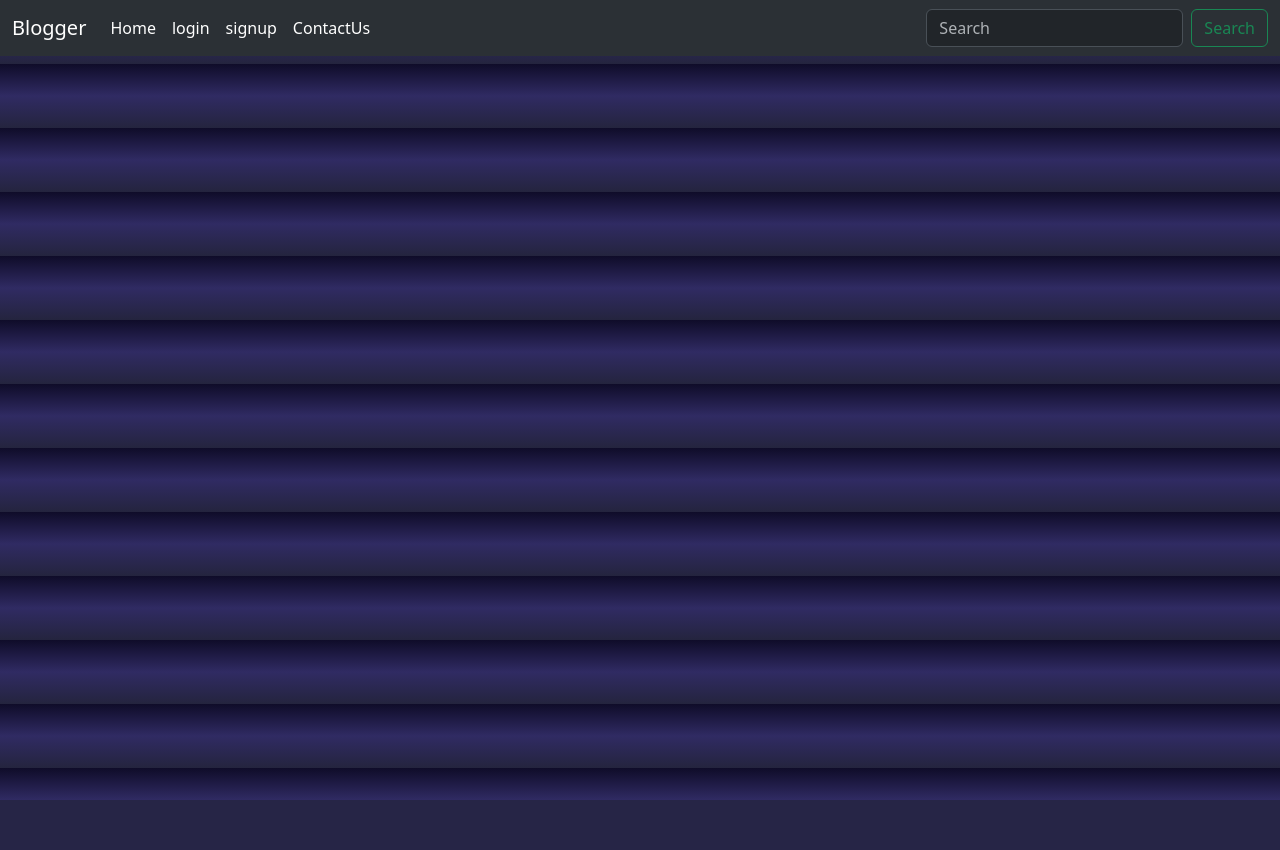
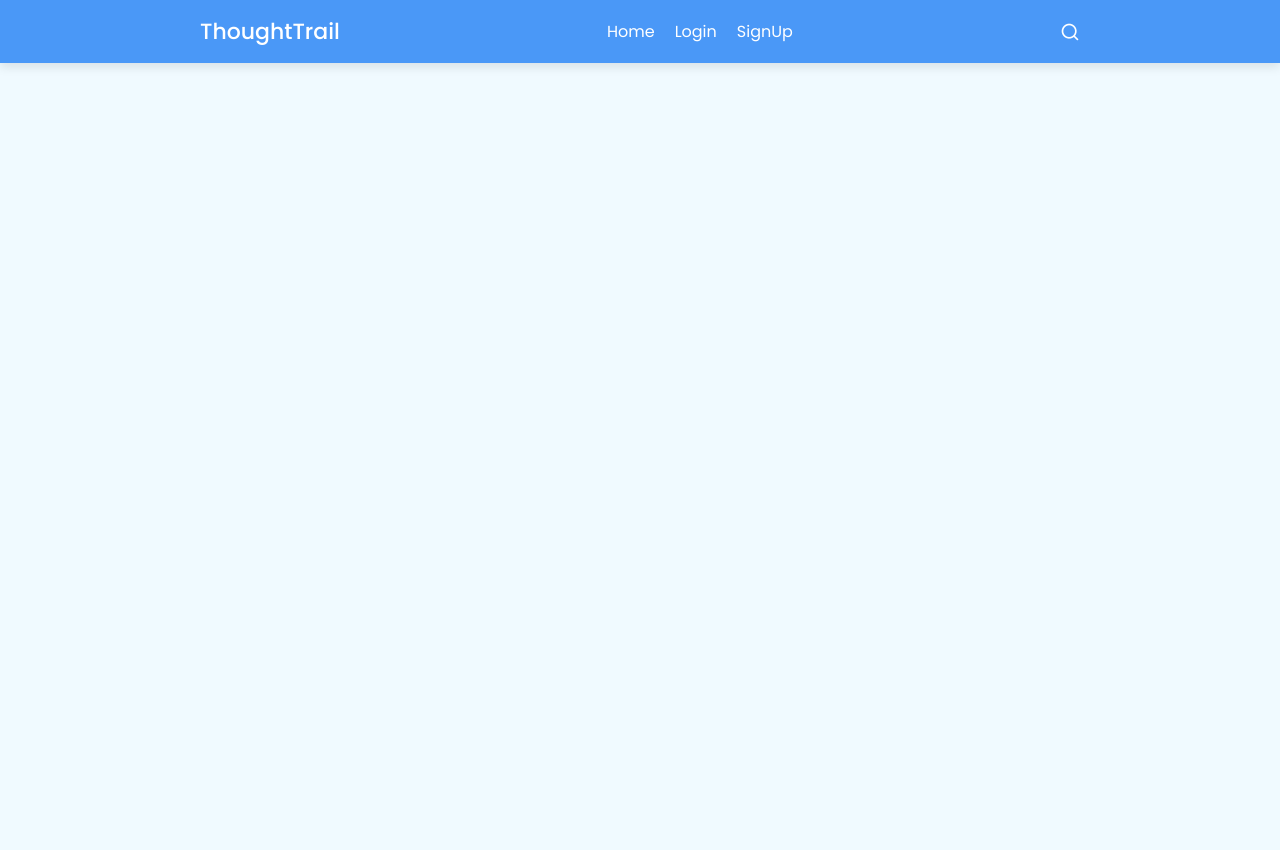
Before and after one commit to AyushSingh1002/ThoughtTrail, a Node server app: page / in a window 1280 px wide. Before the commit the page ends 800 px from the top, so only its background shows below. Run offline with Node 20, Linux system fonts and the light colour scheme; data that the repository does not hold is empty; some libraries are stand-ins or nearby versions.

Commit message:
ui update

```diff
--- a/index.js
+++ b/index.js
@@ -9,9 +9,10 @@ const {Connector} = require("./Database/index")
 
 const port = process.env.port
 const app = express()
+
 app.use(cookieparser())
 app.use(express.json())
-app.use(express.urlencoded({ extended: true })); // To parse URL-encoded data
+app.use(express.urlencoded({ extended: true }));
 app.use(express.static(path.join(__dirname, 'public')));
 app.use('/profilePic', express.static(path.join(__dirname, 'public/profilePic')));
 app.set("view engine","ejs");
--- a/middleware/CookieChecker.js
+++ b/middleware/CookieChecker.js
@@ -1,4 +1,5 @@
 const {validateUser} = require("../Services/Auth")
+const userSchema = require("../Model/index")
 
 async function checkUserAuth(req, res, next) {
   const userUid = req.cookies?.token
@@ -16,9 +17,8 @@ async function checkUserAuth(req, res, next) {
    return next()
   };
 
-
-  req.user = user;
-
+  const userInfo = await userSchema.findById(user._id)
+   req.user = userInfo
   next()
 }
 module.exports = checkUserAuth
--- a/routes/index.js
+++ b/routes/index.js
@@ -50,9 +50,15 @@ router.get("/",checkUserAuth,async(req,res)=>{
     return res.render("home",{
         user: req.user,
         blogs: blog,
-
     })
 
+})
+router.get("/a",checkUserAuth,async(req,res)=>{
+  const id = req.user._id
+  const data = await userSchema.findById(id);
+  return res.render("navbar", {
+    userInfo : data
+  })
 })
 
 
--- a/views/home.ejs
+++ b/views/home.ejs
@@ -4,33 +4,103 @@
   <meta charset="UTF-8">
   <meta name="viewport" content="width=device-width, initial-scale=1.0">
   <title>Document</title>
+</head>
 <style>
-        .card-body{
+    body{
+      height: 100vh;
+            background: linear-gradient(to bottom, #0f0c29, #302b63, #24243e);
+            font-family: Arial, sans-serif;
+            margin-top: 3.125rem;
+            padding: 0;
+            color: #fff;
+
+        }
+
+        .grid-container {
+            margin: 1rem;
+            display: grid;
+            grid-template-columns: repeat(auto-fit, minmax(220px, 1fr));
+            gap: 1.5rem;
+            padding: 2rem;
+        }
+
+        .card {
+            background-color: #fff;
+            color: #000;
+            border-radius: 8px;
+            overflow: hidden;
+            box-shadow: 0 4px 8px rgba(0, 0, 0, 0.2);
+            display: flex;
+            flex-direction: column;
+            height: auto;
+            width: auto;
+            transition: transform 0.3s, box-shadow 0.3s;
+        }
+
+        .card:hover {
+            transform: scale(1.05);
+            box-shadow: 0 6px 12px rgba(0, 0, 0, 0.3);
+        }
+
+        .card img {
+            width: 100%;
+            height: 250px;
+            object-fit: contain;
+        }
+
+        .card-body {
+            padding: 0.60rem;
             text-align: center;
+            display: flex;
+            flex-direction: column;
+            justify-content: space-between;
+            flex-grow: 1;
+        }
+
+        .card-title {
+            font-size: 1.2rem;
+            font-weight: bold;
+            margin: 0.5rem 0;
+        }
+
+        .card-text {
+            font-size: 0.9rem;
+            color: #555;
+            margin: 0.5rem 0;
+        }
+
+        .btn {
+            background-color: #007bff;
+            color: #fff;
+            border: none;
+            padding: 0.5rem;
+            border-radius: 4px;
+            text-decoration: none;
+            font-size: 0.9rem;
+            font-weight: bold;
+            cursor: pointer;
+            transition: background-color 0.3s ease;
+        }
+
+        .btn:hover {
+            background-color: #0056b3;
         }
 </style>
-</head>
-<body style="background: linear-gradient(to bottom, #0f0c29, #302b63, #24243e);">
+<body>
     <%- include("./partials/navbar.ejs") %>
+  <%= locals.userInfo %>
+  <main class="grid-container">
+    <% blogs.forEach(blog => { %>
+        <div class="card">
+            <img src="<%= blog.CoverImgURL %>" alt="<%= blog.title %> cover image">
+            <div class="card-body">
+              <h5 class="card-title"><%= blog.title.toUpperCase() %></h5>
+              <p style="text-align: center; opacity: .7;">  <%= blog.content.substring(0, 70) + "..." %></p>
 
-
-    <main class="justify-center row row-cols-1 row-cols-sm-2 row-cols-md-3 row-cols-lg-4 row-cols-xl-5 g-3 m-1">
-        <% blogs.forEach(blog => { %>
-            <div class="col">
-                <div class="card shadow-sm border-0 text-center">
-                    <img src="<%= blog.CoverImgURL %>" class="card-img-top img-fluid" alt="<%= blog.title %> cover image">
-                    <div class="card-body p-3">
-                        <h5 class="card-title text-right" style="max-width: 100%;"><%= (blog.title).toUpperCase() %></h5>
-                        <p class="card-text small">Some quick example text to build on the card title and make up the bulk of the card's content.</p>
-                        <a href="/blog/<%= blog._id %>" class="btn btn-primary btn-sm w-100">See more</a>
-                    </div>
+                <a href="/blog/<%= blog._id %>" class="btn">See more</a>
             </div>
         </div>
     <% }) %>
 </main>
-
-
-
-    <%- include("./partials/script.ejs") %>
 </body>
 </html>
--- a/views/partials/navbar.ejs
+++ b/views/partials/navbar.ejs
@@ -1,48 +1,226 @@
-<link href="https://cdn.jsdelivr.net/npm/bootstrap@5.3.3/dist/css/bootstrap.min.css" rel="stylesheet" integrity="sha384-QWTKZyjpPEjISv5WaRU9OFeRpok6YctnYmDr5pNlyT2bRjXh0JMhjY6hW+ALEwIH" crossorigin="anonymous">
-<nav class="navbar navbar-expand-lg bg-body-tertiary" data-bs-theme="dark">
-  <div class="container-fluid">
-    <a class="navbar-brand" href="#">Blogger</a>
-    <button class="navbar-toggler" type="button" data-bs-toggle="collapse" data-bs-target="#navbarSupportedContent" aria-controls="navbarSupportedContent" aria-expanded="false" aria-label="Toggle navigation">
-      <span class="navbar-toggler-icon"></span>
-    </button>
-    <div class="collapse navbar-collapse" id="navbarSupportedContent">
-      <ul class="navbar-nav me-auto mb-2 mb-lg-0">
-        <li class="nav-item">
-          <a class="nav-link active" aria-current="page" href="/">Home</a>
-        </li>
-        <% if (locals.user) { %>
-          <li class="nav-item">
-            <a class="nav-link active" aria-current="page" href="/blog">Add Blogs</a>
-          </li>
-          <li class="nav-item dropdown">
-            <a class="nav-link dropdown-toggle" href="#" role="button" data-bs-toggle="dropdown" aria-expanded="false">
-              <%= locals.user.userName %>
-            </a>
-            <ul class="dropdown-menu">
-              <li><a class="dropdown-item" href="/profile/<%= locals.user._id%>">Profile</a></li>
-              <li><a class="dropdown-item" href="/logout">Logout</a></li>
-              <li><hr class="dropdown-divider"></li>
-              <li><a class="dropdown-item" href="chess.com">Chess</a></li>
-            </ul>
-          </li>
+<html lang="en">
+  <head>
+    <meta charset="UTF-8" />
+    <meta http-equiv="X-UA-Compatible" content="IE=edge" />
+    <meta name="viewport" content="width=device-width, initial-scale=1.0" />
+    <title>Navigation Bar with Search Box</title>
+   <style>@import url("https://fonts.googleapis.com/css2?family=Poppins:wght@300;400;500;600&display=swap");
+    * {
+      margin: 0;
+      padding: 0;
+      box-sizing: border-box;
+      font-family: "Poppins", sans-serif;
+    }
+    body {
+      background: #f0faff;
+    }
+    .avatar {
+  width: 45px;
+  height: 45px;
+  border-radius: 50%;
+  border: 2px solid #fff;
+  box-shadow: 0 0 3px 0 black;
+  object-fit: cover;
+  display: flex;
+  align-items: center;
+  justify-content: end;
+}
+    .nav {
+      position: fixed;
+      top: 0;
+      left: 0;
+      width: 100%;
+      padding: 15px 200px;
+      background: #4a98f7;
+      box-shadow: 0 4px 10px rgba(0, 0, 0, 0.1);
+    }
+    .nav,
+    .nav .nav-links {
+      display: flex;
+      align-items: center;
+    }
+    .nav {
+      justify-content: space-between;
+      z-index: 1000;
+    }
+    a {
+      color: #fff;
+      text-decoration: none;
+    }
+    .nav .logo {
+      font-size: 22px;
+      font-weight: 500;
+    }
+    .nav .nav-links {
+      column-gap: 20px;
+      list-style: none;
+    }
+    .nav .nav-links a {
+      transition: all 0.2s linear;
+    }
+    .nav.openSearch .nav-links a {
+      opacity: 0;
+      pointer-events: none;
+    }
+    .nav .search-icon {
+      color: #fff;
+      font-size: 20px;
+      cursor: pointer;
+    }
+    .nav .search-box {
+      position: absolute;
+      right: 250px;
+      height: 45px;
+      max-width: 555px;
+      width: 100%;
+      opacity: 0;
+      pointer-events: none;
+      transition: all 0.2s linear;
+    }
+    .nav.openSearch .search-box {
+      opacity: 1;
+      pointer-events: auto;
+    }
+    .search-box .search-icon {
+      position: absolute;
+      left: 15px;
+      top: 50%;
+      left: 15px;
+      color: #4a98f7;
+      transform: translateY(-50%);
+    }
+    .search-box input {
+      height: 100%;
+      width: 100%;
+      border: none;
+      outline: none;
+      border-radius: 6px;
+      background-color: #fff;
+      padding: 0 15px 0 45px;
+    }
+    .nav .navOpenBtn,
+    .nav .navCloseBtn {
+      display: none;
+    }
+    /* responsive */
+    @media screen and (max-width: 1160px) {
+      .nav {
+        padding: 15px 100px;
+      }
+      .nav .search-box {
+        right: 150px;
+      }
+    }
+    @media screen and (max-width: 950px) {
+      .nav {
+        padding: 15px 50px;
+      }
+      .nav .search-box {
+        right: 100px;
+        max-width: 400px;
+      }
+    }
+    @media screen and (max-width: 768px) {
+      .nav .navOpenBtn,
+      .nav .navCloseBtn {
+        display: block;
+      }
+      .nav {
+        padding: 15px 20px;
+      }
+      .nav .nav-links {
+        position: fixed;
+        top: 0;
+        left: -100%;
+        height: 100%;
+        max-width: 280px;
+        width: 100%;
+        padding-top: 100px;
+        row-gap: 30px;
+        flex-direction: column;
+        background-color: #11101d;
+        box-shadow: 0 2px 10px rgba(0, 0, 0, 0.1);
+        transition: all 0.4s ease;
+        z-index: 100;
+      }
+      .nav.openNav .nav-links {
+        left: 0;
+      }
+      .nav .navOpenBtn {
+        color: #fff;
+        font-size: 20px;
+        cursor: pointer;
+      }
+      .nav .navCloseBtn {
+        position: absolute;
+        top: 20px;
+        right: 20px;
+        color: #fff;
+        font-size: 20px;
+        cursor: pointer;
+      }
+      .nav .search-box {
+        top: calc(100% + 10px);
+        max-width: calc(100% - 20px);
+        right: 50%;
+        transform: translateX(50%);
+        box-shadow: 0 2px 10px rgba(0, 0, 0, 0.1);
+      }
+
+    }</style>
+    <!-- Unicons CSS -->
+    <link rel="stylesheet" href="https://unicons.iconscout.com/release/v4.0.0/css/line.css" />
+  </head>
+  <body>
+    <nav class="nav">
+      <i class="uil uil-bars navOpenBtn"></i>
+      <a href="#" class="logo">ThoughtTrail</a>
+      <ul class="nav-links">
+        <i class="uil uil-times navCloseBtn"></i>
+        <li><a href="/">Home</a></li>
+        <% if (!locals.user) { %>
+          <li><a href="/login">Login</a></li>
+          <li><a href="/signup">SignUp</a></li>
         <% } else { %>
-          <li class="nav-item">
-          <a class="nav-link active" href="/login">login</a>
-        </li>
-          <li class="nav-item">
-          <a class="nav-link active" href="/signup">signup</a>
-        </li>
+        <li><a href="/profile/<%= user._id %>">Profile</a></li>
+        <li><a href="/blog">Create Blogs</a></li>
+        <li><a href="/logout">Log-out</a></li>
         <% } %>
-      </li>
-      <li class="nav-item">
-      <a class="nav-link active" href="#">ContactUs</a>
-    </li>
+      </ul>
+      <i class="uil uil-search search-icon" id="searchIcon"></i>
+      <div class="search-box">
+        <i class="uil uil-search search-icon"></i>
+        <input type="text" placeholder="Search Blogs" />
+      </div>
+    <% if (locals.user) { %>
+      <div class="profile">
+        <a href="/profile/<%= user._id %>"><img class="avatar"  src=<%= user.ProfilePic %> alt="avatar"></a>
+      </div>
+    <% } %>
+    </nav>
+  </body>
+  <script>
+    const nav = document.querySelector(".nav"),
+  searchIcon = document.querySelector("#searchIcon"),
+  navOpenBtn = document.querySelector(".navOpenBtn"),
+  navCloseBtn = document.querySelector(".navCloseBtn");
+searchIcon.addEventListener("click", () => {
+  nav.classList.toggle("openSearch");
+  nav.classList.remove("openNav");
+  if (nav.classList.contains("openSearch")) {
+    return searchIcon.classList.replace("uil-search", "uil-times");
+  }
+  searchIcon.classList.replace("uil-times", "uil-search");
+});
+navOpenBtn.addEventListener("click", () => {
+  nav.classList.add("openNav");
+  nav.classList.remove("openSearch");
+  searchIcon.classList.replace("uil-times", "uil-search");
+});
+navCloseBtn.addEventListener("click", () => {
+  nav.classList.remove("openNav");
 
-      </ul>
-      <form class="d-flex" role="search">
-        <input class="form-control me-2" type="search" placeholder="Search" aria-label="Search">
-        <button class="btn btn-outline-success" type="submit">Search</button>
-      </form>
-    </div>
-  </div>
-</nav>
+
+});
+  </script>
+</html>
```
Also changed, not shown: views/blog.ejs (+65 -28 lines), 1 other file. Lines whose indentation alone changed are shown as unchanged.
